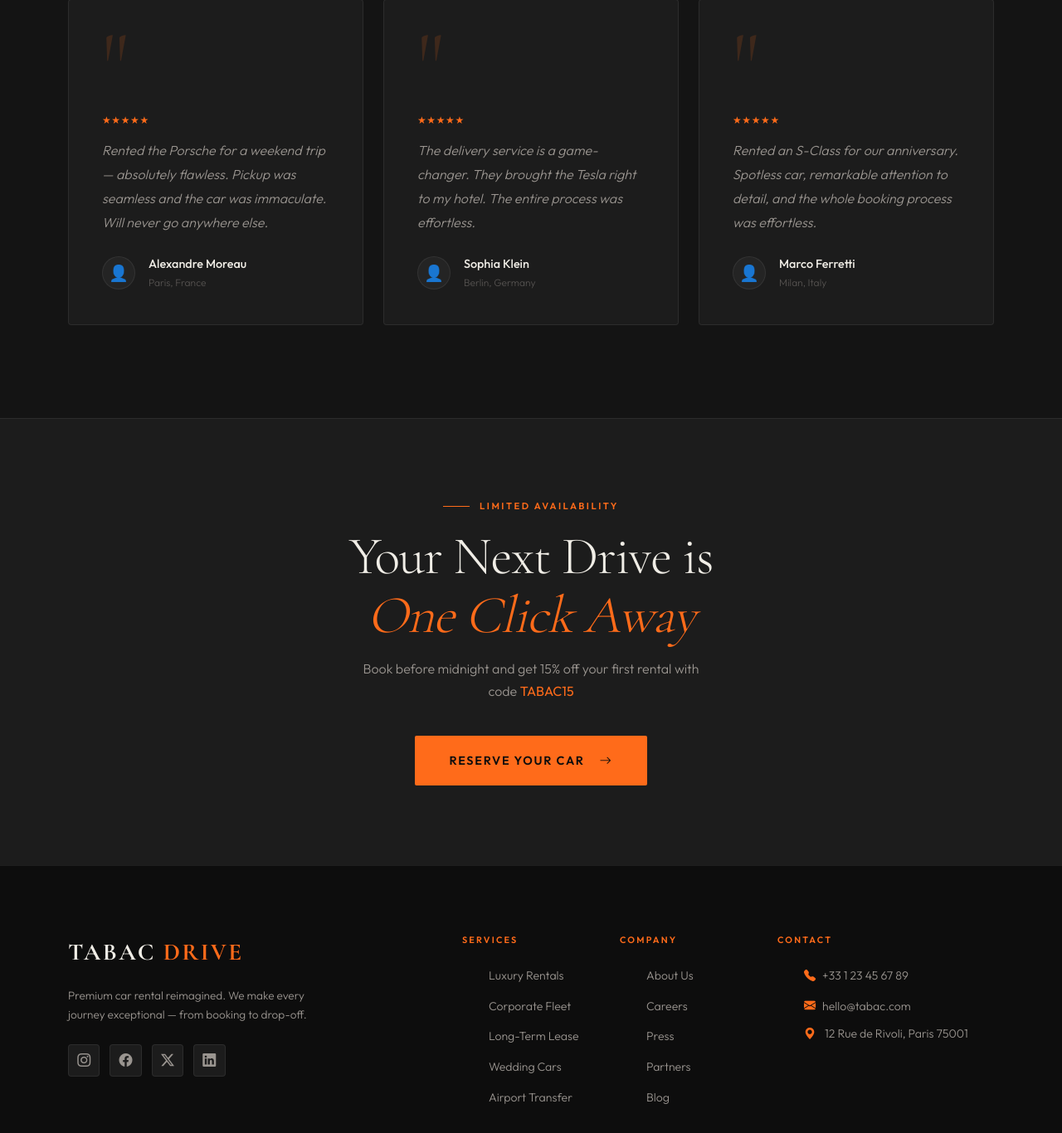
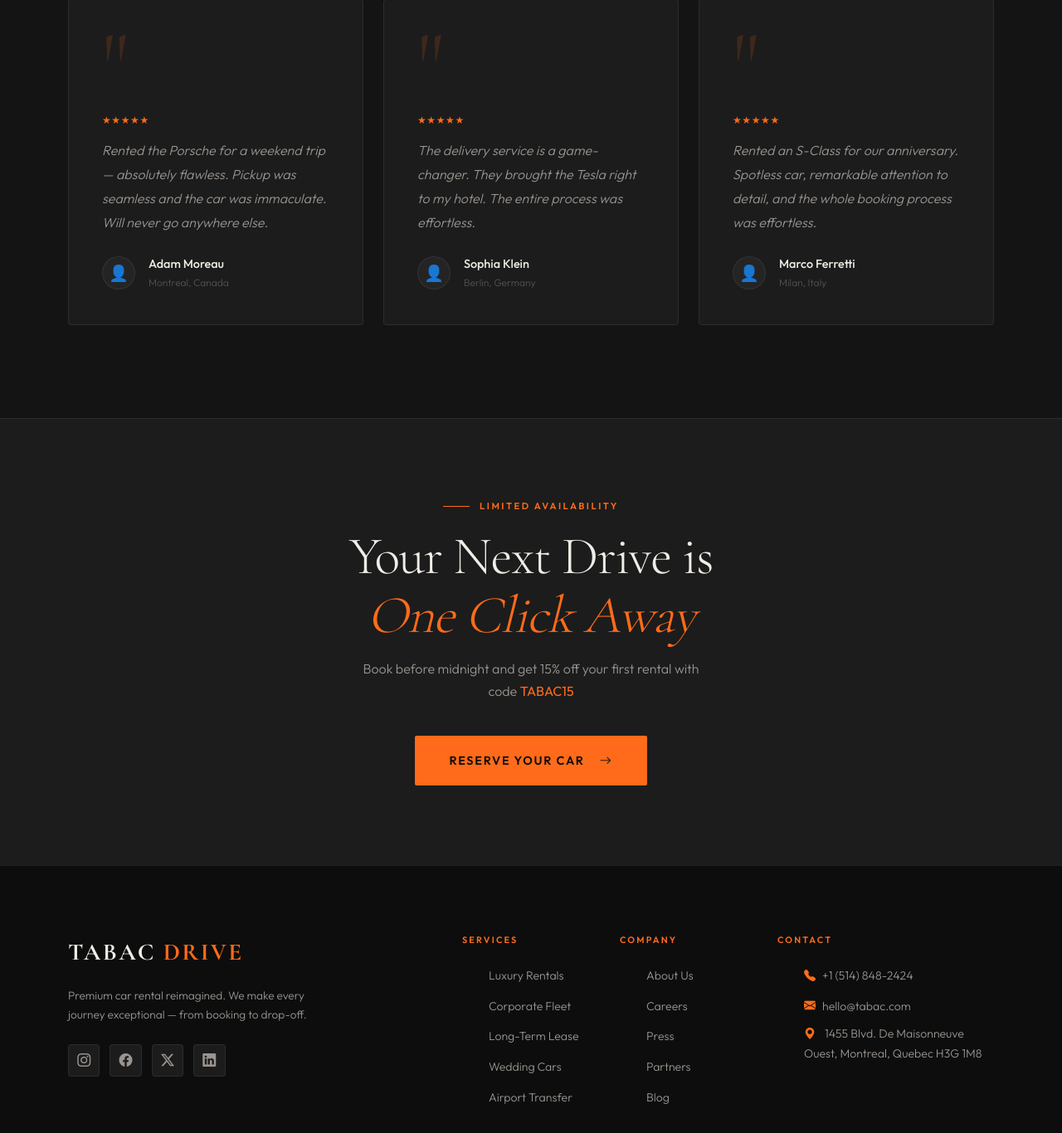
Before and after one commit to ItsMavey/soen343, a Django app: page / in a window 1280 px wide. Shown: the part 4711-6077 px from the top of the page at 83% size. Run offline with Django 5.2, Linux system fonts and the light colour scheme; parts of the project's set-up code (start-up, migrations or seed data) failed here and were passed over.

```diff
--- a/src/Rentals-root/users/templates/users/index.html
+++ b/src/Rentals-root/users/templates/users/index.html
@@ -1533,8 +1533,8 @@
                     <div class="testimonial-author">
                         <div class="author-avatar">👤</div>
                         <div>
-                            <div class="author-name">Alexandre Moreau</div>
-                            <div class="author-loc">Paris, France</div>
+                            <div class="author-name">Adam Moreau</div>
+                            <div class="author-loc">Montreal, Canada</div>
                         </div>
                     </div>
                 </div>
@@ -1644,8 +1644,7 @@
                 <ul class="footer-links">
                     <li>
                         <a href="tel:+33123456789">
-                            <i class="bi bi-telephone-fill me-2" style="color:var(--color-accent);"></i>+33 1 23 45 67
-                            89
+                            <i class="bi bi-telephone-fill me-2" style="color:var(--color-accent);"></i>+1 (514) 848-2424
                         </a>
                     </li>
                     <li>
@@ -1655,7 +1654,7 @@
                     </li>
                     <li style="color:var(--color-text-secondary);font-size:0.88rem;margin-top:0.4rem;">
                         <i class="bi bi-geo-alt-fill me-2" style="color:var(--color-accent);"></i>
-                        12 Rue de Rivoli, Paris 75001
+                        1455 Blvd. De Maisonneuve Ouest, Montreal, Quebec H3G 1M8
                     </li>
                 </ul>
             </div>
```
